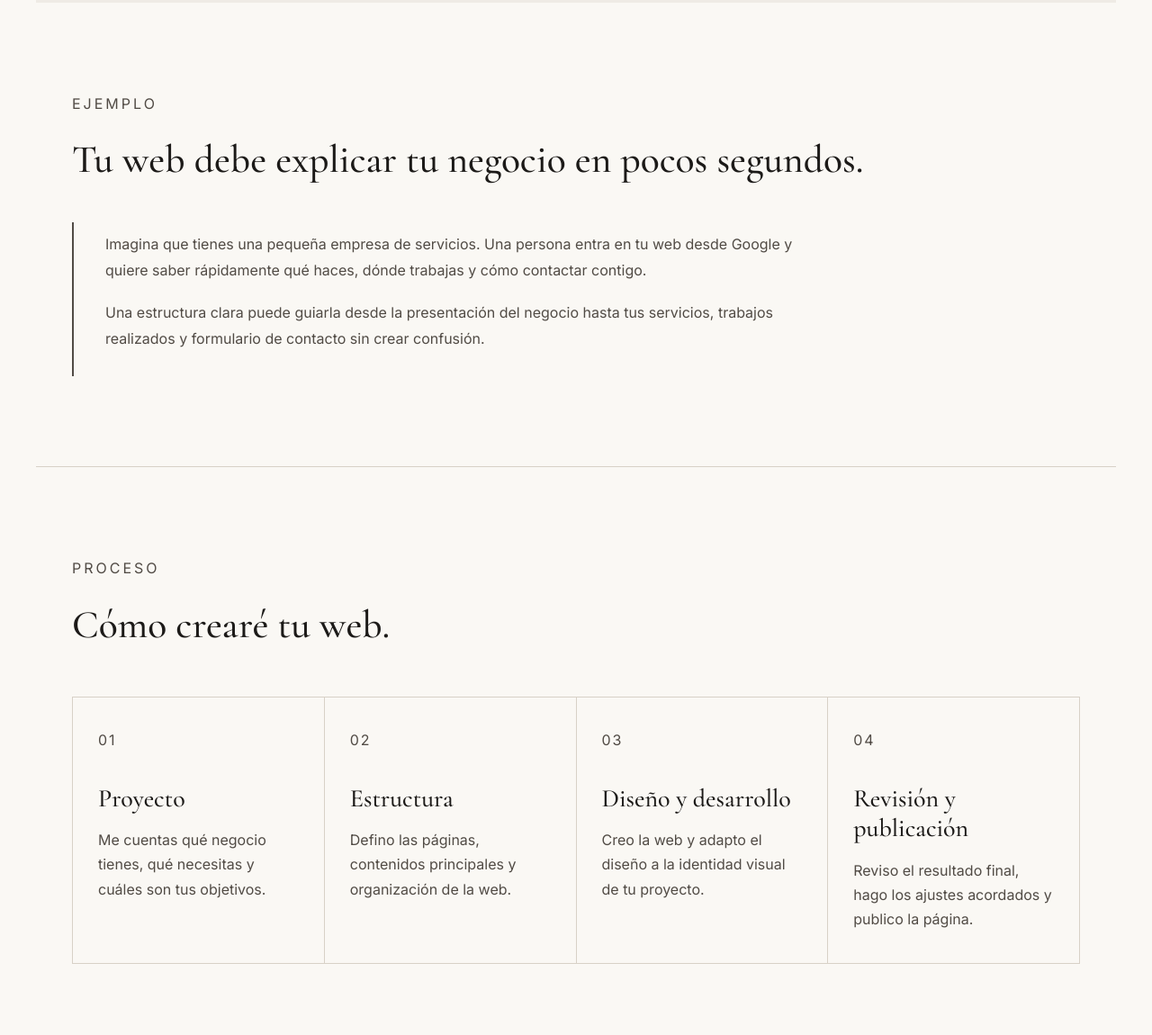
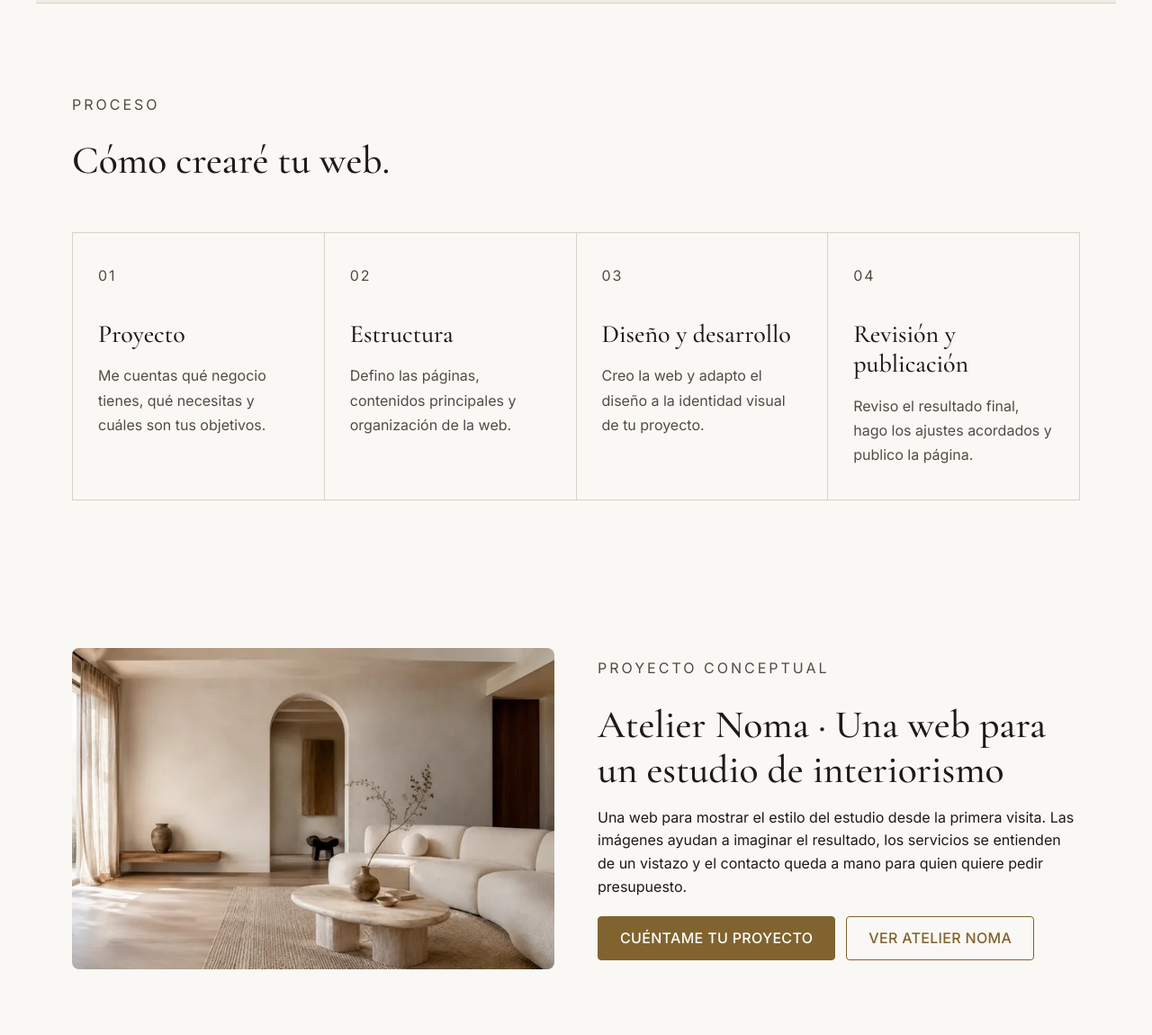
Before and after one commit to muslimahstudio/digital-ukhti, a plain HTML site: page diseno-desarrollo-web.html in a window 1280 px wide. Shown: the part 2342-3492 px from the top of the page at 90% size. Drawn offline with nearby package versions, Linux system fonts and the light colour scheme.

Commit message:
Show Atelier Noma before web design packages in all languages

```diff
--- a/diseno-desarrollo-web.html
+++ b/diseno-desarrollo-web.html
@@ -35,6 +35,7 @@
 <meta name="twitter:description" content="Diseño de páginas web para emprendedores y pequeños negocios de servicios. Consulta las opciones de web básica, completa y a medida de Digital Ukhti.">
 <meta name="twitter:image" content="https://digitalukhti.com/nurea-ecommerce-responsive-mockup.webp">
 <style>.web-packages .package-price{display:block!important;font-family:Inter,Arial,sans-serif!important;font-size:clamp(27px,6vw,36px)!important;font-weight:700!important;line-height:1.25!important;color:#80632f!important;letter-spacing:-.02em;margin:18px 0 26px!important}</style>
+<link rel="stylesheet" href="/web-project-example.css">
 </head>
 
 <body class="du-site">
@@ -207,33 +208,6 @@
     </section>
 
 
-    <section class="web-example">
-
-        <p class="section-label">EJEMPLO</p>
-
-        <h2>
-            Tu web debe explicar tu negocio en pocos segundos.
-        </h2>
-
-        <div class="web-example-box">
-
-            <p>
-                Imagina que tienes una pequeña empresa de servicios.
-                Una persona entra en tu web desde Google y quiere saber
-                rápidamente qué haces, dónde trabajas y cómo contactar contigo.
-            </p>
-
-            <p>
-                Una estructura clara puede guiarla desde la presentación
-                del negocio hasta tus servicios, trabajos realizados
-                y formulario de contacto sin crear confusión.
-            </p>
-
-        </div>
-
-    </section>
-
-
     <section class="web-process">
 
         <p class="section-label">PROCESO</p>
@@ -288,6 +262,19 @@
 
     </section>
 
+
+    <section class="web-example web-project-example" aria-labelledby="atelier-noma-example">
+        <img src="/atelier-noma/atelier-noma-hero.webp" srcset="/atelier-noma/atelier-noma-hero-640.webp 640w, /atelier-noma/atelier-noma-hero-960.webp 960w, /atelier-noma/atelier-noma-hero.webp 1536w" sizes="(min-width: 900px) 45vw, 90vw" width="1536" height="1024" loading="lazy" decoding="async" alt="Salón del proyecto conceptual Atelier Noma">
+        <div>
+            <p class="section-label">Proyecto conceptual</p>
+            <h2 id="atelier-noma-example">Atelier Noma · Una web para un estudio de interiorismo</h2>
+            <p>Una web para mostrar el estilo del estudio desde la primera visita. Las imágenes ayudan a imaginar el resultado, los servicios se entienden de un vistazo y el contacto queda a mano para quien quiere pedir presupuesto.</p>
+            <div class="web-project-example-actions">
+                <a href="index.html?servicio=web#contacto" class="button-primary">Cuéntame tu proyecto</a>
+                <a href="atelier-noma/" class="button-secondary">Ver Atelier Noma</a>
+            </div>
+        </div>
+    </section>
 
     <section class="web-packages">
 
--- /dev/null
+++ b/web-project-example.css
@@ -0,0 +1,36 @@
+.web-example.web-project-example {
+    display: grid;
+    gap: clamp(1.25rem, 4vw, 3rem);
+    align-items: center;
+    padding-block: clamp(2rem, 5vw, 4rem);
+}
+
+.web-project-example img {
+    display: block;
+    width: 100%;
+    height: auto;
+    border-radius: var(--radius-card, 0.75rem);
+}
+
+.web-project-example h2 {
+    font-size: clamp(2rem, 4vw, 3rem);
+    margin-block: 0 1rem;
+}
+
+.web-project-example-actions {
+    display: flex;
+    flex-wrap: wrap;
+    gap: 0.75rem;
+    margin-top: 1.25rem;
+}
+
+.du-site .web-project-example-actions a {
+    min-height: 44px;
+    text-align: center;
+}
+
+@media (min-width: 900px) {
+    .web-example.web-project-example {
+        grid-template-columns: repeat(2, minmax(0, 1fr));
+    }
+}
```
Also changed, not shown: en/diseno-desarrollo-web.html (+15 -1 lines), fr/diseno-desarrollo-web.html (+14 -23 lines).
